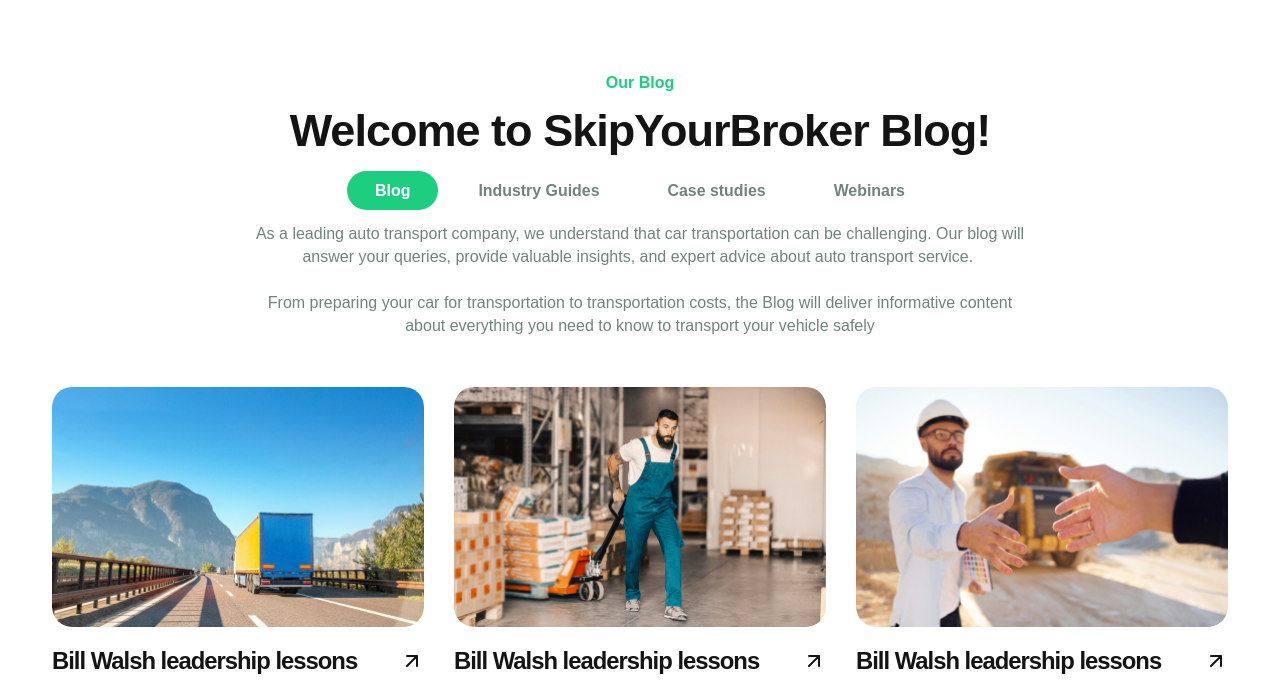
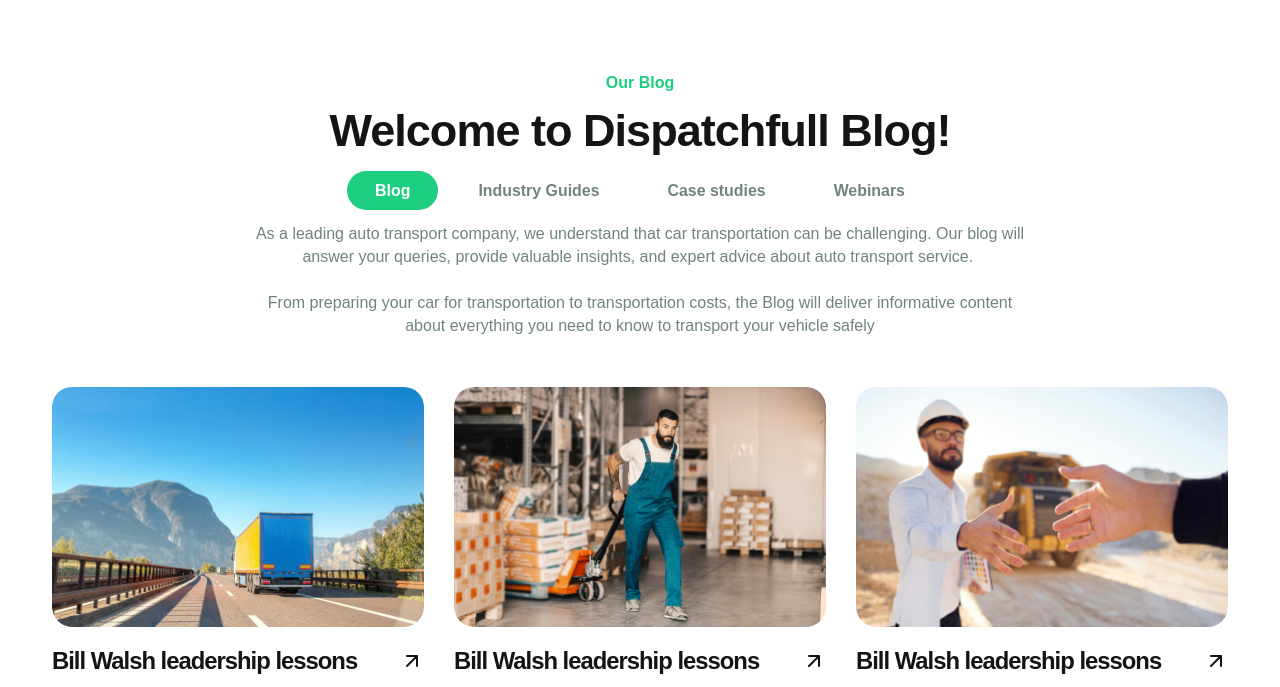
Before and after one commit to Boskolife/DispatchFull, a website built with Vite: page src/blog.html in a window 1280 px wide. Shown: the part 100-787 px from the top of the page. Built offline with nearby package versions, Linux system fonts and the light colour scheme; files whose address does not match are found by name.

Commit message:
rename blog title

```diff
--- a/src/blog.html
+++ b/src/blog.html
@@ -16,7 +16,7 @@
         <div class="container">
           <div class="content">
             <span class="tip">Our Blog</span>
-            <h1 class="similar_title">Welcome to SkipYourBroker Blog!</h1>
+            <h1 class="similar_title">Welcome to Dispatchfull Blog!</h1>
             <div class="category_wrap">
                 <div class="btn_wrap">
                     <a href="blog.html" class="similar_btn active_btn">Blog</a>
```
Also changed, not shown: src/industry_guides.html (+1 -1 lines), src/webinars.html (+1 -1 lines).
